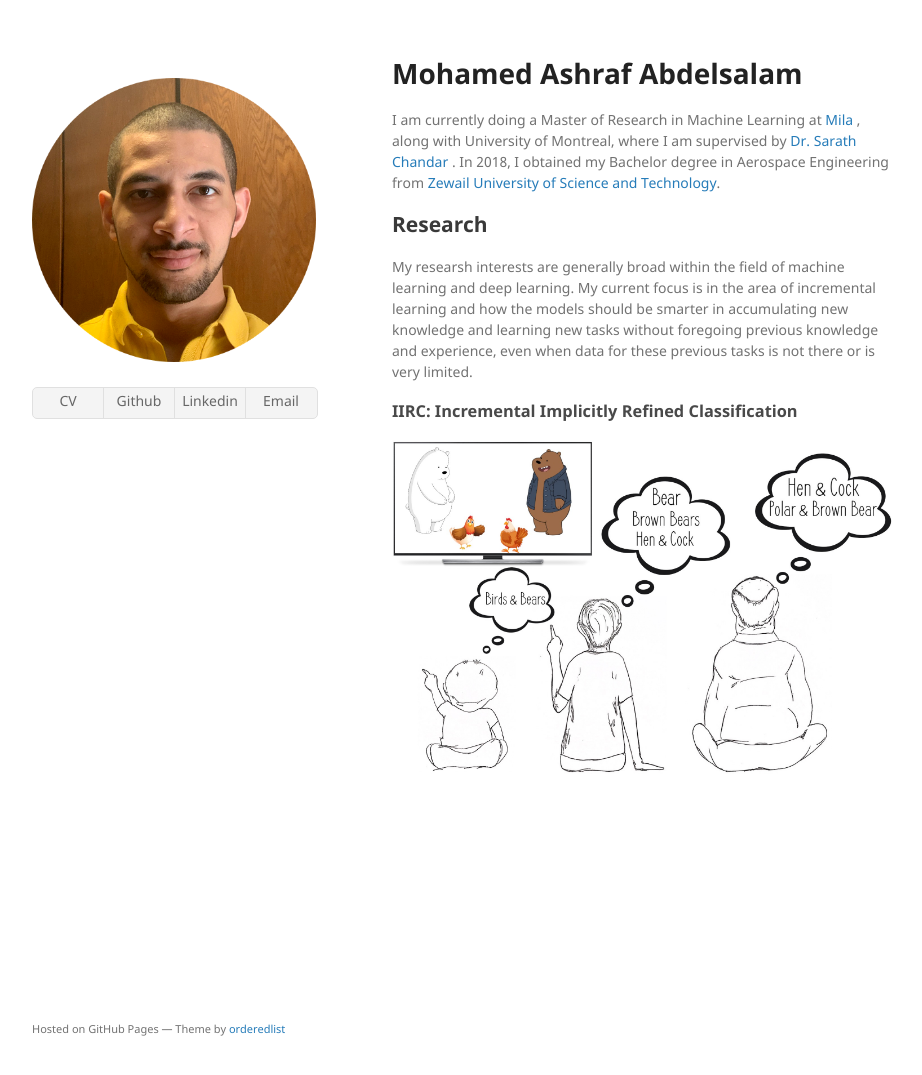
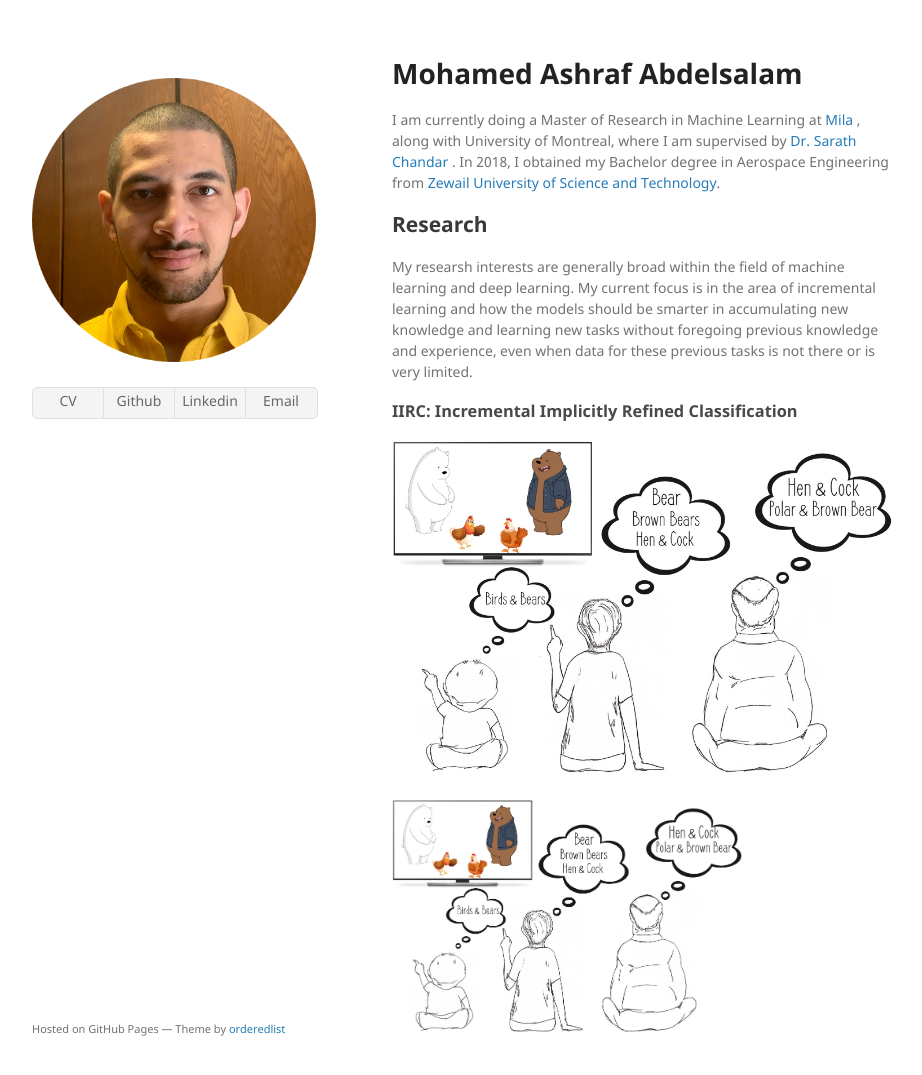
Before and after one commit to MohamedAbdelsalam9/mohamedabdelsalam9.github.io, a Jekyll site: the page built from index.md, in a window 1280 px wide and 1108 px high. Shown: the top 1075 px of the window, without its empty margins (178-1100 px from the left). Built offline with Jekyll 4.4.1, drawn with Linux system fonts in a browser that asks for light colours; the repository's description, which GitHub fills in, is left out; our own code applies the rules of GitHub Pages for plain Markdown files.

Commit message:
Update index.md

```diff
--- a/index.md
+++ b/index.md
@@ -10,4 +10,7 @@ I am currently doing a Master of Research in Machine Learning at
 My researsh interests are generally broad within the field of machine learning and deep learning. My current focus is in the area of incremental learning and how the models should be smarter in accumulating new knowledge and learning new tasks without foregoing previous knowledge and experience, even when data for these previous tasks is not there or is very limited.
 
 ### IIRC: Incremental Implicitly Refined Classification
-![IIRC](https://github.com/MohamedAbdelsalam9/mohamedabdelsalam9.github.io/blob/master/images/summary.png)
+![IIRC](images/summary.png)
+<p align="left">
+  <img src="images/summary.png" width="350" title="IIRC">
+</p>
```
